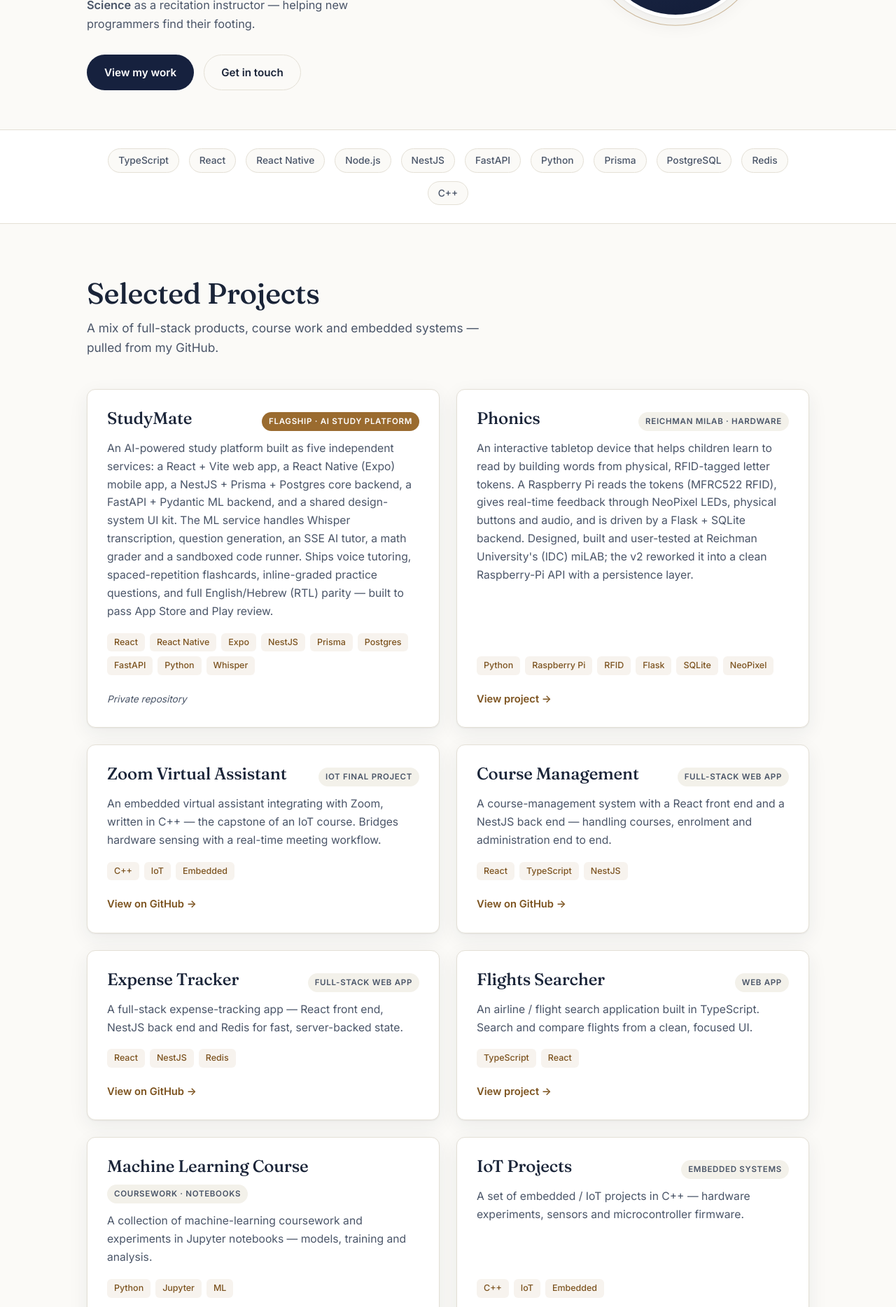
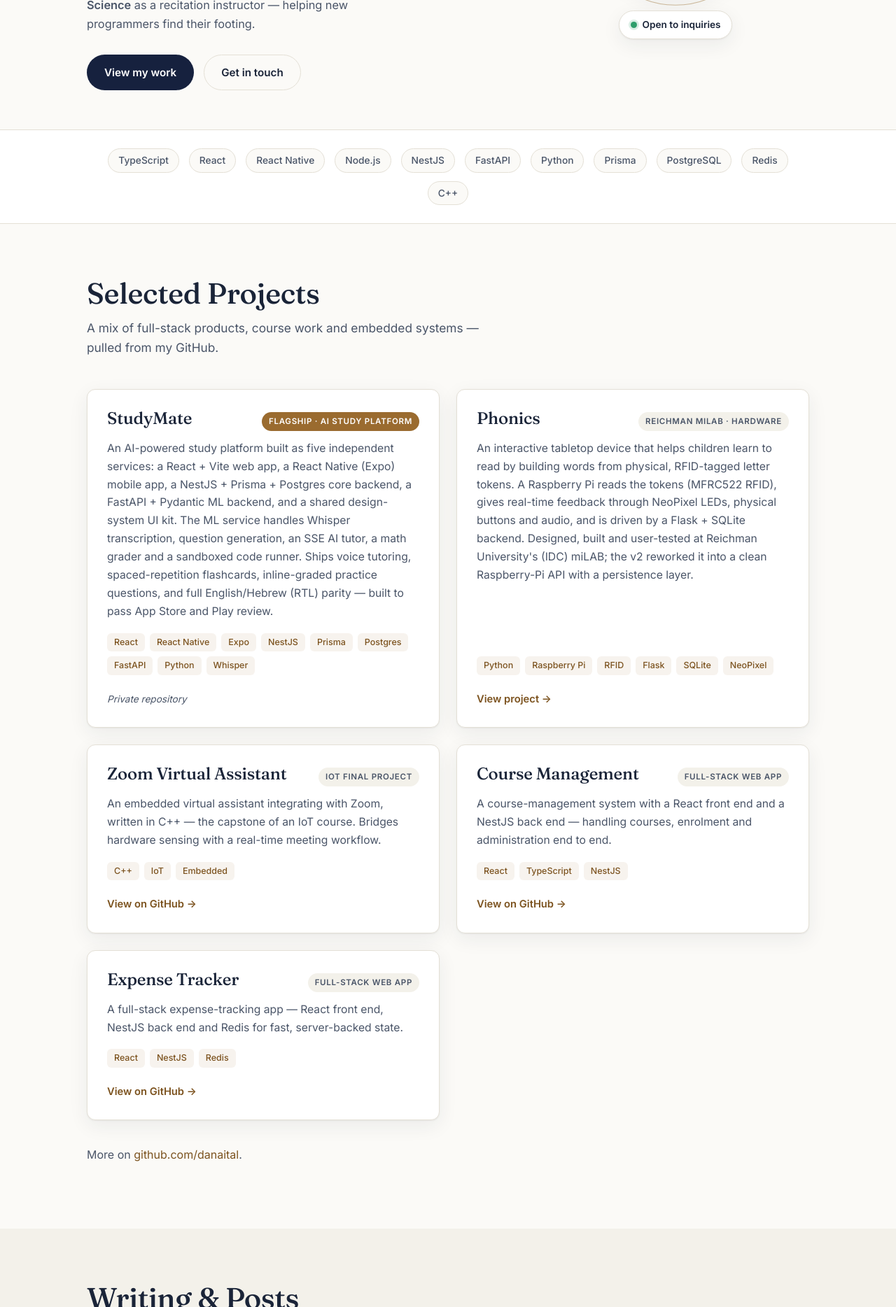
Before and after one commit to danaital/danaital.com, a plain HTML site: page index.html in a window 1280 px wide. Shown: the part 457-2325 px from the top of the page at 70% size. Drawn offline with Linux system fonts and the light colour scheme.

Commit message:
Trim project list to strongest 5; add 'Open to inquiries' badge
Remove Machine Learning Course, IoT Projects, and Flights Searcher.
Add an availability badge under the hero monogram linking to email.

Co-Authored-By: Claude Opus 4.8 <noreply@anthropic.com>

```diff
--- a/assets/data.js
+++ b/assets/data.js
@@ -55,30 +55,6 @@ window.SITE_DATA = {
       stack: ["React", "NestJS", "Redis"],
       link: "https://github.com/danaital/expenses-frontend",
     },
-    {
-      name: "Flights Searcher",
-      tag: "Web app",
-      blurb:
-        "An airline / flight search application built in TypeScript. Search and compare flights from a clean, focused UI.",
-      stack: ["TypeScript", "React"],
-      link: "https://replit.com/@taldanai/AirlineSearcher",
-    },
-    {
-      name: "Machine Learning Course",
-      tag: "Coursework · notebooks",
-      blurb:
-        "A collection of machine-learning coursework and experiments in Jupyter notebooks — models, training and analysis.",
-      stack: ["Python", "Jupyter", "ML"],
-      link: "https://github.com/danaital/Machine_Learning_Course",
-    },
-    {
-      name: "IoT Projects",
-      tag: "Embedded systems",
-      blurb:
-        "A set of embedded / IoT projects in C++ — hardware experiments, sensors and microcontroller firmware.",
-      stack: ["C++", "IoT", "Embedded"],
-      link: "https://github.com/danaital/IoTProjects",
-    },
   ],
 
   /* -------------------------------------------------------------------------
--- a/assets/styles.css
+++ b/assets/styles.css
@@ -99,7 +99,18 @@ h1, h2, h3 { font-family: var(--serif); font-weight: 500; color: var(--ink); lin
   content: ""; position: absolute; width: 230px; height: 230px; border-radius: 50%;
   border: 1px solid rgba(154,107,47,.45); transform: scale(1.085); pointer-events: none;
 }
-.hero-portrait { position: relative; }
+.hero-portrait { position: relative; display: flex; flex-direction: column; align-items: center; gap: 18px; }
+.inquiry {
+  display: inline-flex; align-items: center; gap: 8px;
+  background: var(--white); border: 1px solid var(--line); border-radius: 999px;
+  padding: 8px 16px; font-size: .85rem; font-weight: 600; color: var(--ink);
+  box-shadow: var(--shadow); transition: .18s ease;
+}
+.inquiry:hover { text-decoration: none; transform: translateY(-1px); border-color: var(--accent); color: var(--accent-ink); }
+.inquiry-dot {
+  width: 9px; height: 9px; border-radius: 50%; background: #2e9e6b;
+  box-shadow: 0 0 0 3px rgba(46,158,107,.18);
+}
 
 /* ---- Skills strip ---- */
 .skills { border-top: 1px solid var(--line); border-bottom: 1px solid var(--line); background: var(--white); }
--- a/index.html
+++ b/index.html
@@ -65,6 +65,10 @@
           <div class="monogram" aria-label="Tal Danai monogram" role="img">
             <span>TD</span>
           </div>
+          <a class="inquiry" href="mailto:taldanai@icloud.com?subject=Inquiry">
+            <span class="inquiry-dot" aria-hidden="true"></span>
+            Open to inquiries
+          </a>
         </div>
       </div>
     </section>
```
